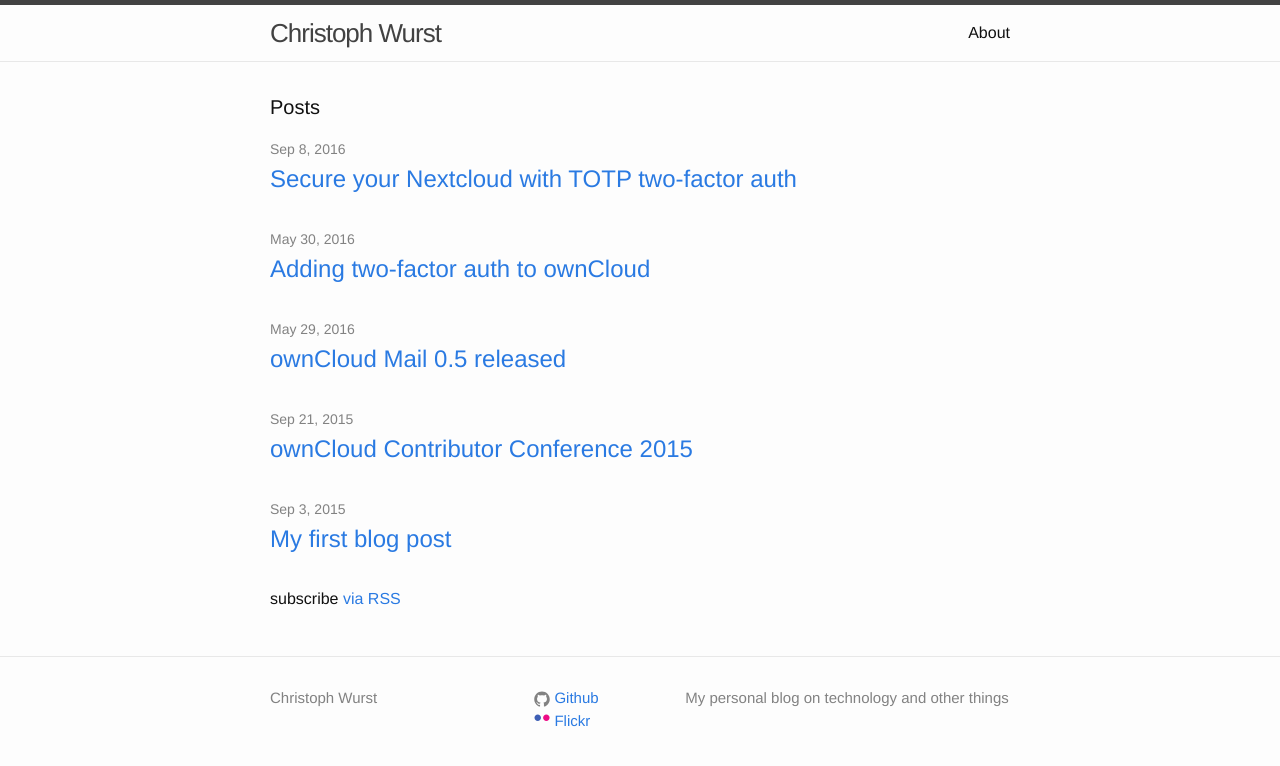
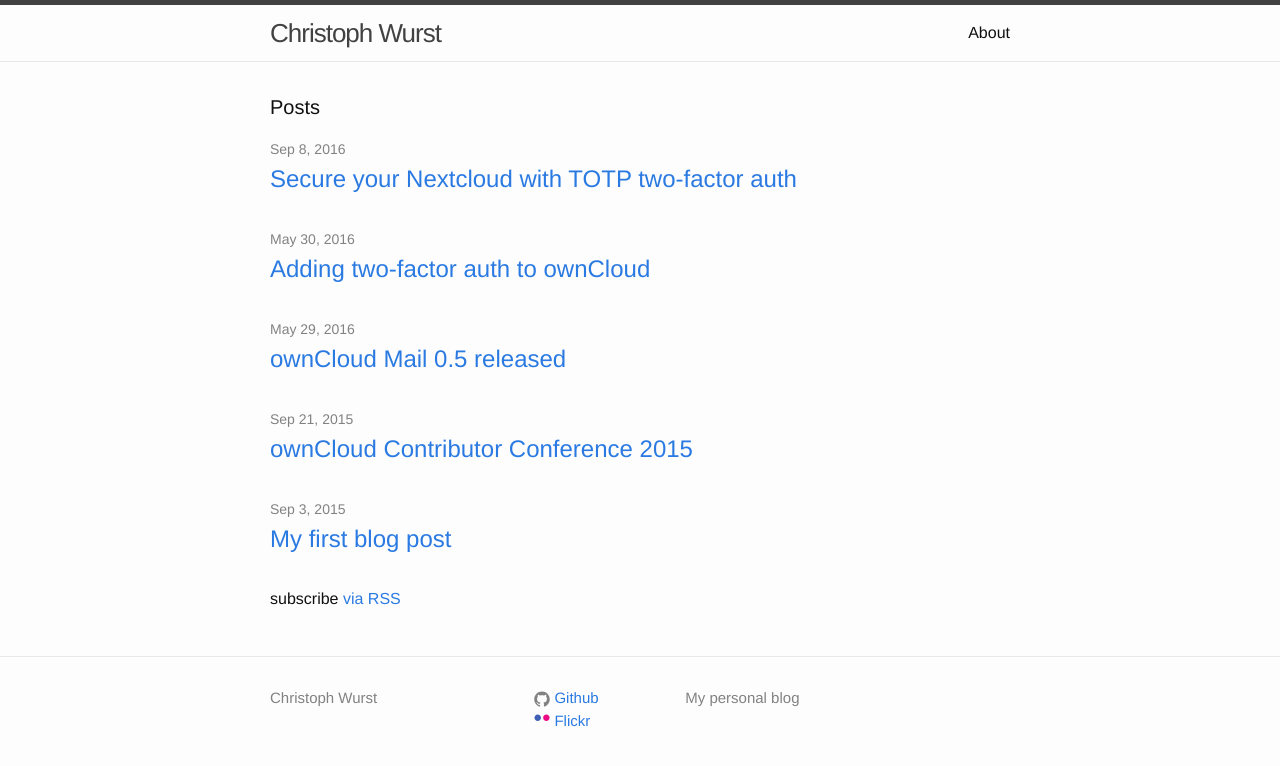
Before and after one commit to ChristophWurst/ChristophWurst.github.io, a Jekyll site: the page built from index.html, in a window 1280 px wide. Shown: the top 766 px of the page. Built offline with Jekyll 4.4.1, drawn with Linux system fonts in a browser that asks for light colours; comment, search, counter and statistics services are not loaded.

Commit message:
update blog description

```diff
--- a/_config.yml
+++ b/_config.yml
@@ -1,6 +1,6 @@
 # Site settings
 title: Christoph Wurst
-description: My personal blog on technology and other things
+description: My personal blog
 baseurl: "" # the subpath of your site, e.g. /blog/
 url: "http://blog.wuc.me" # the base hostname & protocol for your site
 github_username: ChristophWurst
```
